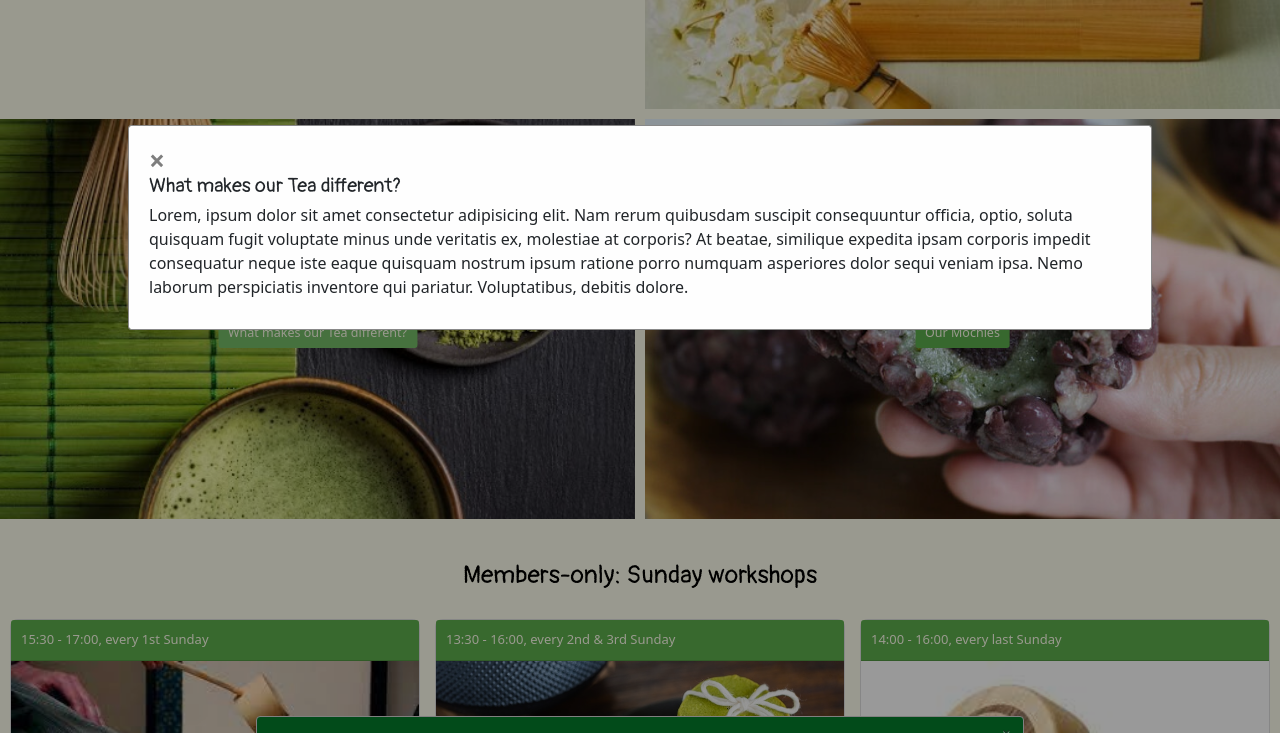
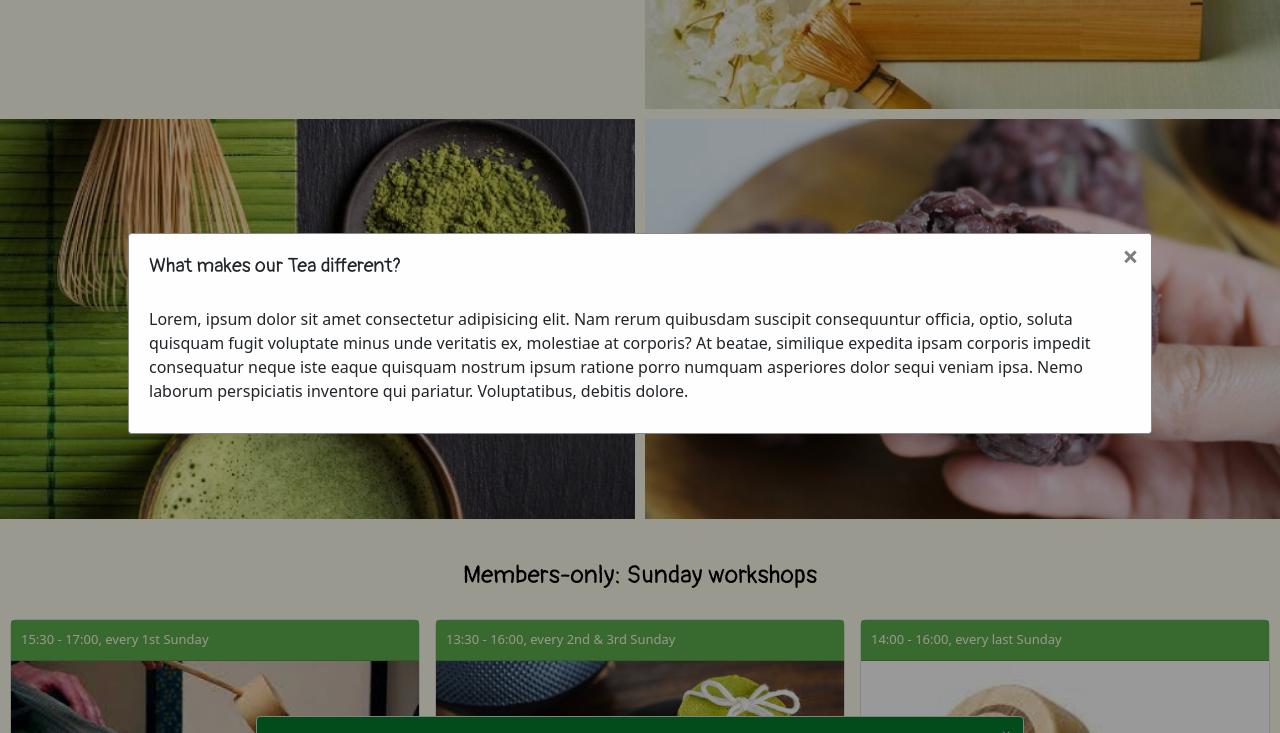
Before and after one commit to shinheechae/project_matcha, a website: page src/index.html in a window 1280 px wide. Both pictures are taken after a click on the button "What makes our Tea different?". Shown: the part 1091-1824 px from the top of the page. Drawn offline with nearby package versions, Linux system fonts and the light colour scheme; files that its build step writes are made by us from their sources.

Commit message:
added style to the modals and made it resposive

```diff
--- a/src/scss/_layout.scss
+++ b/src/scss/_layout.scss
@@ -330,7 +330,7 @@ img {
     top: 0;
     width: 100%; /* Full width */
     height: 100%; /* Full height */
-    overflow: auto; /* Enable scroll if needed */
+
     background-color: rgb(0,0,0); /* Fallback color */
     background-color: rgba(0,0,0,0.4); /* Black w/ opacity */
   }
@@ -342,7 +342,7 @@ img {
     padding: 20px;
     border: 1px solid #888;
     width: 80%; /* Could be more or less, depending on screen size */
-
+ position:relative;
 
 }
 
@@ -350,7 +350,10 @@ img {
   .close,
   .closer {
     color: #aaa;
-    float: right;
+    position:absolute;
+    top:0;
+    right:0%;
+    padding: 0.75rem 1.25rem;
     font-size: 28px;
     font-weight: bold;
   }
@@ -552,8 +555,8 @@ img {
     }
 
     .modal-content {
-        margin: 15% auto!important;
 
+         margin: 300px auto!important;
     }
 
     // HEADER STYLES
@@ -760,15 +763,12 @@ img {
 
 
 
-//   /* Modal Content */
-//   .modal-content {
-//     background-color:#ffffed;
-//     margin: auto;
-//     padding: 20px;
-//     border: 1px solid #888;
-//     width: 80%;
-//     color:#5DAE4D;
-//   }
+  /* Modal Content */
+  .modal-content {
+
+    // margin: 300px auto !important;
+
+  }
 
 //   /* The Close Button */
 //   .close {
```
Also changed, not shown: src/index.html (+1 -1 lines).
